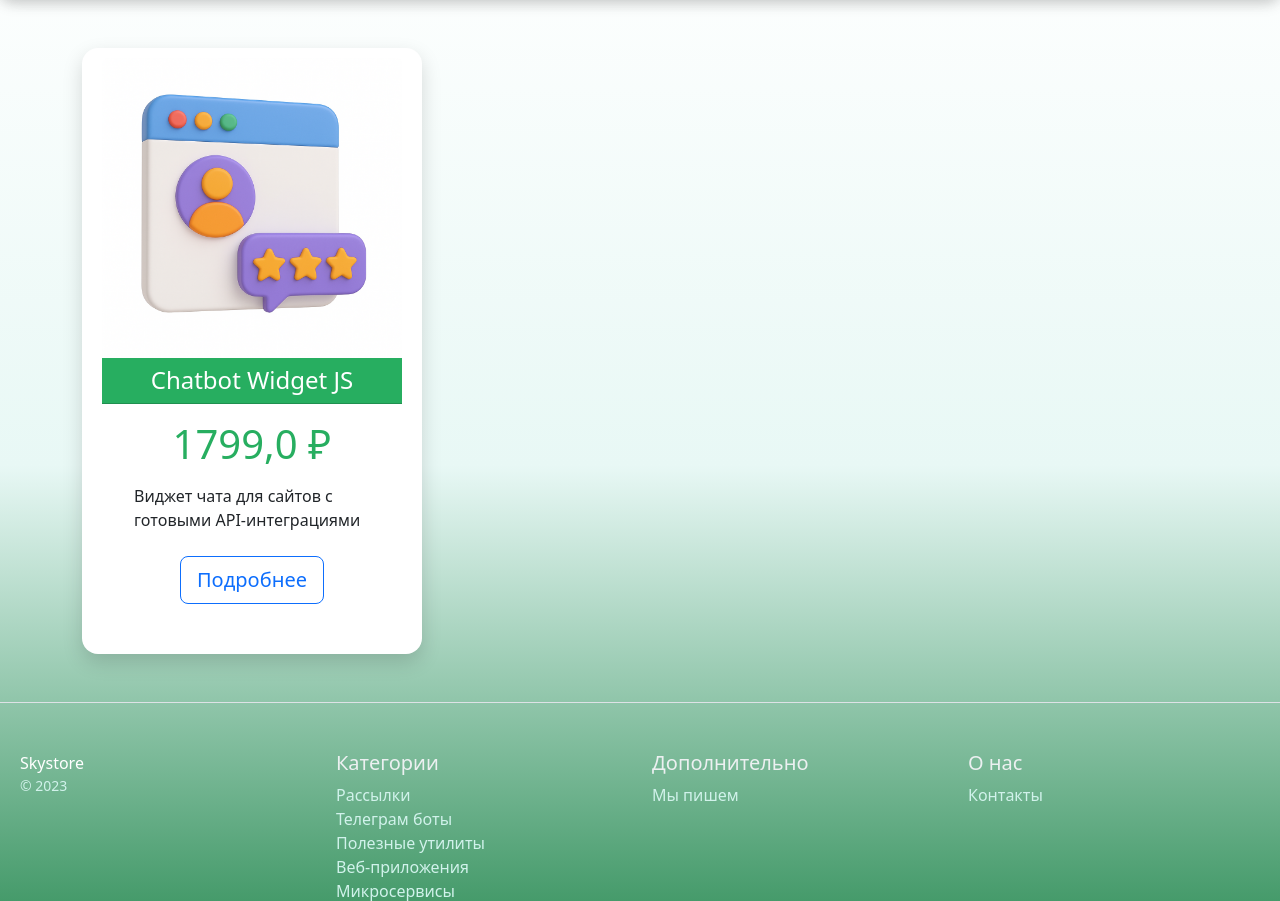
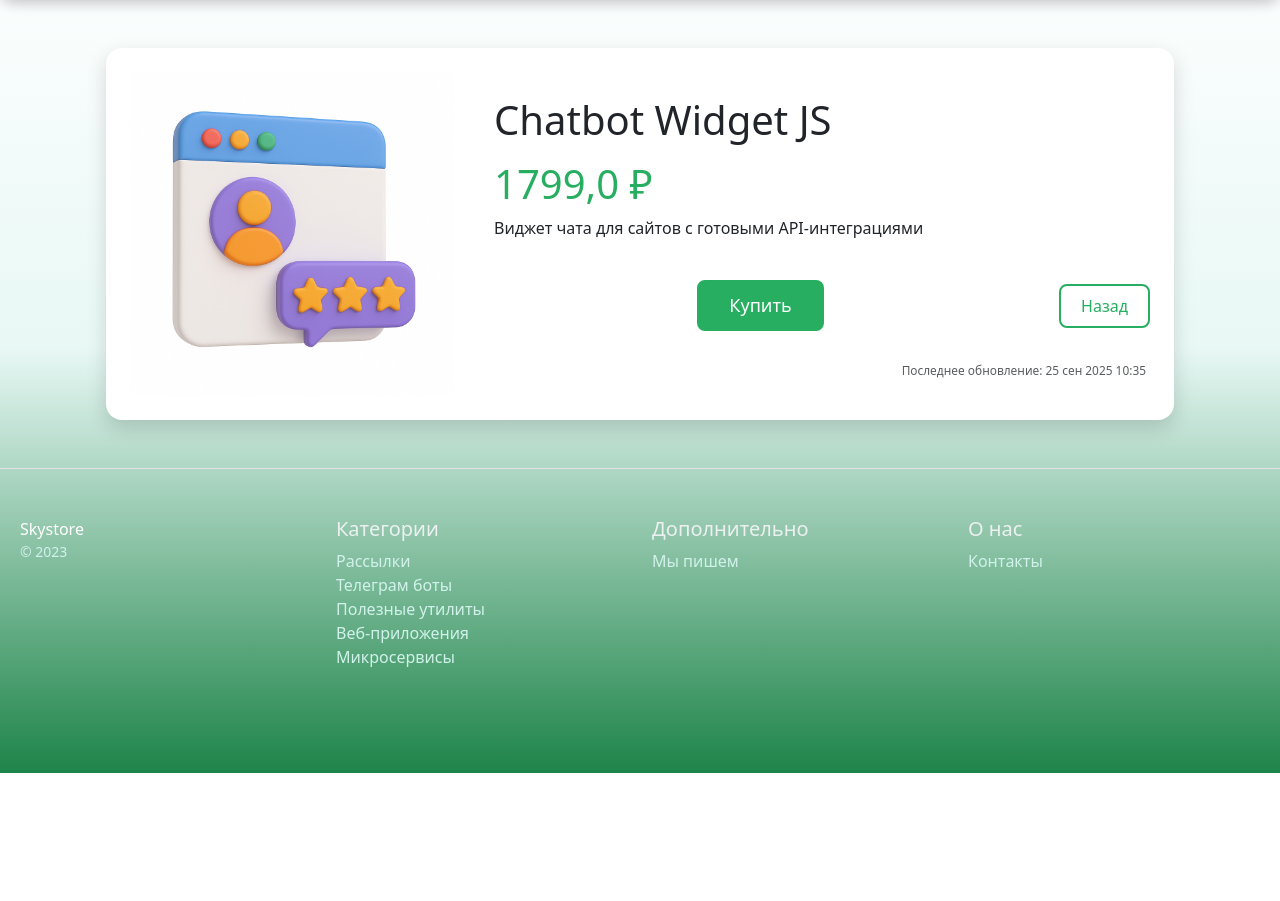
Before and after one commit to simbarilion/Ecommerce_app, a Django app: page /catalog/product/9/ in a window 1280 px wide. Shown: the part 76-977 px from the top of the page. After the commit the page ends 849 px from the top, so only its background shows below. Run offline with Django 5.2, Linux system fonts and the light colour scheme; data comes from the database, SQL or seed files in the repository; parts of the project's set-up code (start-up, migrations or seed data) failed here and were passed over; some libraries are stand-ins or nearby versions.

Commit message:
modified product_detail.html

```diff
--- a/catalog/templates/catalog/product_detail.html
+++ b/catalog/templates/catalog/product_detail.html
@@ -7,23 +7,33 @@
 {% include "includes/main_menu.html" %}
 
 <div class="container my-5">
-    <div class="row row-cols-1 row-cols-md-3 g-5">
-        <div class="col">
-            <div class="card mb-4 box-shadow text-center h-100">
-                <img src="{{ product.image.url }}" alt="{{ product.name }}"
-                     class="card-img-top img-fluid rounded-top">
-                <div class="card-header text-white text-center py-2 rounded-0">
-                    <h4 class="my-0 font-weight-normal">{{ product.name }}</h4>
+    <div class="card mx-4 my-4 p-4">
+        <div class="row g-4">
+            <div class="col-5 col-sm-4">
+                <img src="{{ product.image.url }}" alt="{{ product.name }}" class="card-img-top img-fluid rounded-top">
+            </div>
+
+            <div class="col-7 col-sm-8 d-flex flex-column product-col">
+                <div class="card-body">
+                    <h1 class="font-weight-normal py-2">{{ product.name }}</h1>
+                    <h1 class="card-title pricing-card-title">{{ product.price }} ₽</h1>
+                    <p class="card-text">{{ product.description }}</p>
                 </div>
-                <div class="card-body">
-                    <h1 class="card-title pricing-card-title">{{ product.price }} ₽</h1>
-                    <ul class="list-unstyled mt-3 mb-4 text-start m-3">
-                        <li>{{ product.description|truncatechars:100 }}</li>
-                    </ul>
-                    <button type="button" class="btn btn-lg btn-block btn-outline-primary">Подробнее</button>
+
+                <div class="d-flex justify-content-between align-items-center mt-3 buttons-block">
+                    <div class="flex-grow-1 text-center">
+                        <button type="button" class="btn btn-buy">Купить</button>
+                    </div>
+                    <div class="text-end ms-3">
+                        <button type="button" class="btn btn-back">Назад</button>
+                    </div>
+                </div>
+                <div class="product-updated text-end">
+                    <small class="text-muted">Последнее обновление: {{ product.updated_at|date:"j b Y G:i" }}</small>
                 </div>
             </div>
         </div>
     </div>
 </div>
+
 {% endblock %}
--- a/static/css/style.css
+++ b/static/css/style.css
@@ -145,7 +145,6 @@ body {
 }
 
 /* Кнопки внутри карточек */
-
 .btn-link {
     display: inline-block;
     color: #27ae60;
@@ -161,37 +160,6 @@ body {
     color: white;
     text-decoration: none;
 }
-
-
-/*.btn-block {*/
-/*    border-radius: 6px;*/
-/*    border: 2px solid #27ae60;*/
-/*    color: #27ae60;*/
-/*    transition: 0.3s;*/
-/*}*/
-
-/*.btn-block:hover {*/
-/*    background: #27ae60;*/
-/*    color: white;*/
-/*}*/
-
-/*.icon-wrapper {*/
-/*    width: 60px;*/
-/*    height: 60px;*/
-/*    background: #f1fdf6;*/
-/*    border-radius: 50%;*/
-/*    display: flex;*/
-/*    align-items: center;*/
-/*    justify-content: center;*/
-/*    overflow: hidden;*/
-/*    margin: 0 auto 10px;*/
-/*}*/
-
-/*.icon-img {*/
-/*    width: 100%;*/
-/*    height: 100%;*/
-/*    object-fit: contain;*/
-/*}*/
 
 /* Футер */
 footer {
@@ -246,3 +214,55 @@ form .btn-block {
     padding: 20px;
     border-radius: 10px;
 }
+
+/* Полная карточка товара*/
+/* Кнопка Купить */
+.btn-buy {
+    display: inline-block;
+    padding: 10px 30px;
+    border-radius: 8px;
+    border: 2px solid #27ae60;
+    background-color: #27ae60;
+    color: #fff;
+    font-size: 18px;
+    font-weight: 500;
+    transition: 0.3s;
+}
+.btn-buy:hover {
+    background: #1e8449;
+    border-color: #1e8449;
+}
+
+/* Кнопка Назад */
+.btn-back {
+    padding: 8px 20px;
+    border-radius: 8px;
+    border: 2px solid #27ae60;
+    background: transparent;
+    color: #27ae60;
+    transition: 0.3s;
+}
+.btn-back:hover {
+    background: #27ae60;
+    color: #fff;
+}
+
+/* Контейнер правой колонки */
+.product-col {
+    position: relative;
+    padding-bottom: 64px; /* оставляем место под подпись */
+}
+
+/* Текст "Последнее обновление" */
+.product-updated {
+    position: absolute;
+    right: 16px;
+    bottom: 16px;
+    font-size: 0.85rem;
+    color: #777;
+}
+
+/* Отступ между кнопками и подписью */
+.buttons-block {
+    margin-bottom: 1px;
+}
```
